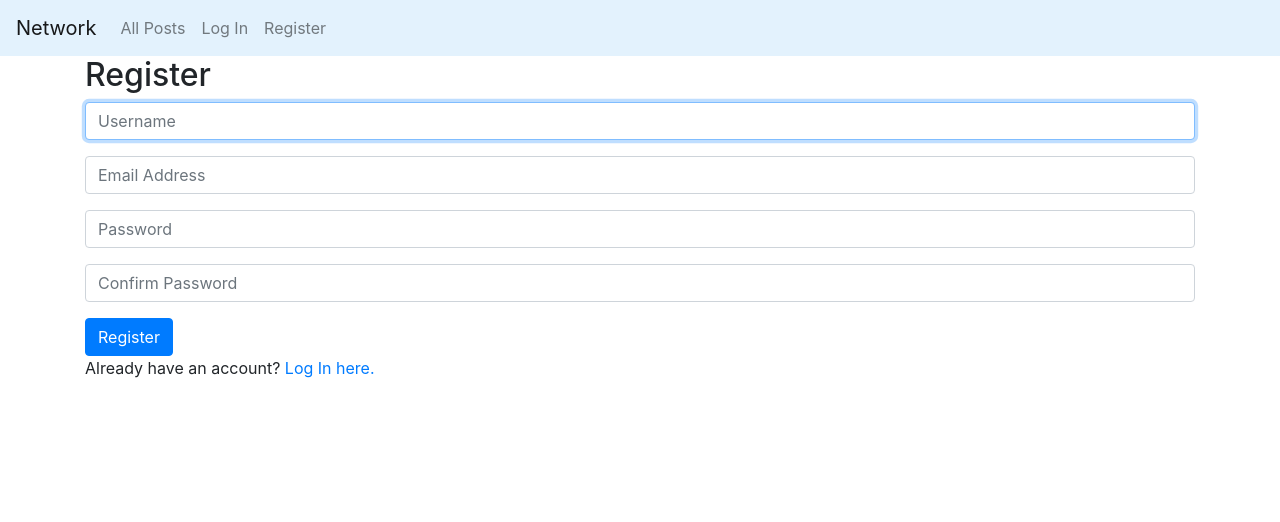
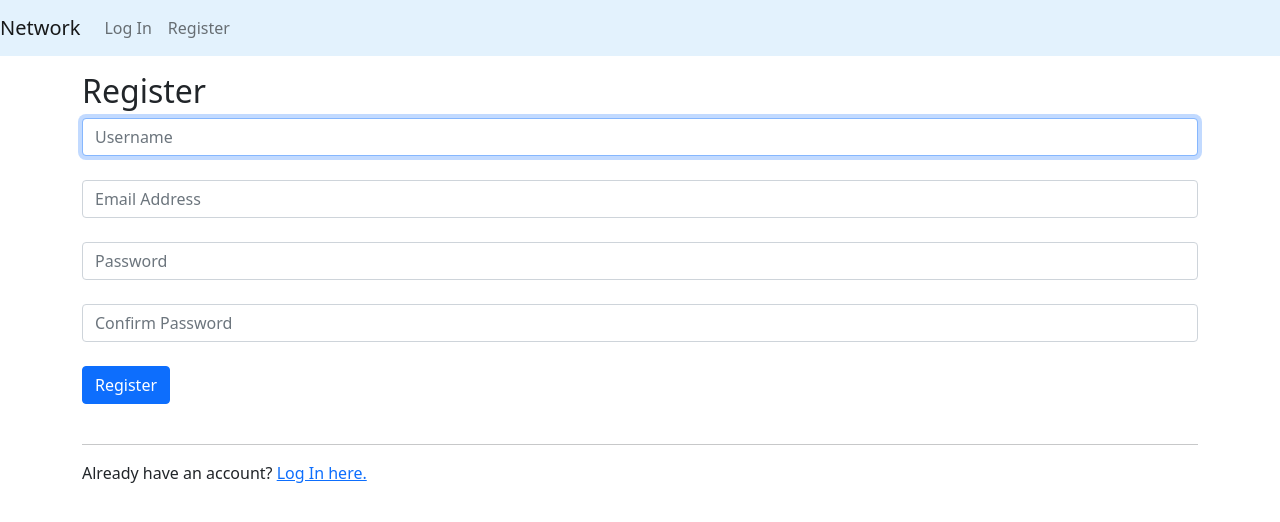
Before and after one commit to angelr1076/CS50-Network, a Django app: page /register in a window 1280 px wide. Shown: the top 522 px of the page. Run offline with Django 3.2, Linux system fonts and the light colour scheme; some libraries are stand-ins or nearby versions.

Commit message:
fixed styling issues

```diff
--- a/network/templates/network/layout.html
+++ b/network/templates/network/layout.html
@@ -4,54 +4,31 @@
 <html lang="en">
     <head>
         <title>{% block title %}Social Network{% endblock %}</title>
-        <link rel="stylesheet" href="https://stackpath.bootstrapcdn.com/bootstrap/4.4.1/css/bootstrap.min.css" integrity="sha384-Vkoo8x4CGsO3+Hhxv8T/Q5PaXtkKtu6ug5TOeNV6gBiFeWPGFN9MuhOf23Q9Ifjh" crossorigin="anonymous">
+        <link href="https://cdn.jsdelivr.net/npm/bootstrap@5.0.0-beta2/dist/css/bootstrap.min.css" rel="stylesheet"
+            integrity="sha384-BmbxuPwQa2lc/FVzBcNJ7UAyJxM6wuqIj61tLrc4wSX0szH/Ev+nYRRuWlolflfl" crossorigin="anonymous">
         <link rel="stylesheet" href="https://cdn.jsdelivr.net/npm/bootstrap-icons@1.4.0/font/bootstrap-icons.css">
         <link href="{% static 'network/styles.css' %}" rel="stylesheet">
         <link rel="shortcut icon" type="image/png" href="{% static 'network/favicon.ico' %}"/>
+
     </head>
     <body>
     <!--Get username of the user that's logged in and pass to JS-->
     <input id="loggedin-user" value="{{ request.user }}" hidden>
 
-        <nav class="navbar navbar-expand-lg navbar navbar-light" style="background-color: #e3f2fd;">
+        <nav class="navbar navbar-expand-sm navbar navbar-light" style="background-color: #e3f2fd;">
             <a class="navbar-brand" href="#">Network</a>
 
             <div class="collapse navbar-collapse" id="navbarNavDropdown">
+            {% if not user.is_authenticated %}
               <ul class="navbar-nav mr-auto">
                 <li class="nav-item">
-                  <a class="nav-link" href="{% url 'network:index' %}">All Posts</a>
+                    <a class="nav-link" href="{% url 'network:login' %}">Log In</a>
                 </li>
-                {% if user.is_authenticated %}
-                {% if user.profile.id %}
-                    <li class="nav-item">
-                        <a class="nav-link" href="{% url 'network:post-add' %}">Add Post</a>
-                    </li>
-                {% else %}
                 <li class="nav-item">
-                    <a class="nav-link" href="{% url 'network:profile-add' %}">Add Post</a>
+                    <a class="nav-link" href="{% url 'network:register' %}">Register</a>
                 </li>
-                {% endif %}
-                    {% if user.profile.id %}
-                    <li class="nav-item">
-                        <a class="nav-link" href="{% url 'network:follow-posts' user.profile.id %}">Following</a>
-                    </li>
-                    <li class="nav-item">
-                        <a class="nav-link" href="{% url 'network:profile-detail' user.profile.id %}"> View Profile</a>
-                    </li>
-                    {% else %}
-                    <li class="nav-item">
-                        <a class="nav-link" href="{% url 'network:profile-add' %}">Create Profile</a>
-                    </li>
-                    {% endif %}
-                {% else %}
-                    <li class="nav-item">
-                        <a class="nav-link" href="{% url 'network:login' %}">Log In</a>
-                    </li>
-                    <li class="nav-item">
-                        <a class="nav-link" href="{% url 'network:register' %}">Register</a>
-                    </li>
-                {% endif %}
                 </ul>
+            {% endif %}
                 {% if user.is_authenticated %}
                 <ul class="navbar-nav ml-auto">
                     <li class="nav-item dropdown ml-auto">
@@ -60,6 +37,31 @@
                         </a>
                         <ul class="dropdown-menu" aria-labelledby="navbarDropdownMenuLink">
                             <li><a class="dropdown-item" href="{% url 'network:logout' %}">Logout</a></li>
+                            <li><a class="dropdown-item"" href="{% url 'network:index' %}">All Posts</a></li>
+
+                            {% if user.profile.id %}
+                            <li>
+                                <a class="dropdown-item" href="{% url 'network:post-add' %}">Add Post</a>
+                            </li>
+                            {% else %}
+                            <li>
+                                <a class="dropdown-item" href="{% url 'network:profile-add' %}">Add Post</a>
+                            </li>
+                            {% endif %}
+                            {% if user.profile.id %}
+                            <li>
+                                <a class="dropdown-item" href="{% url 'network:follow-posts' user.profile.id %}">Following</a>
+                            </li>
+                            <li>
+                                <a class="dropdown-item" href="{% url 'network:profile-detail' user.profile.id %}"> View Profile</a>
+                            </li>
+                            {% else %}
+                            <li>
+                                <a class="dropdown-item" href="{% url 'network:profile-add' %}">Create Profile</a>
+                            </li>
+                            {% endif %}
+                            {% else %}
+
                         </ul>
                     </li>
                 </ul>
@@ -76,7 +78,9 @@
             <script src="{% static 'network/main.js' %}"></script>
         {% endblock %}
         <!-- Optional Javascript -->
-    <script src="https://cdn.jsdelivr.net/npm/@popperjs/core@2.5.4/dist/umd/popper.min.js" integrity="sha384-q2kxQ16AaE6UbzuKqyBE9/u/KzioAlnx2maXQHiDX9d4/zp8Ok3f+M7DPm+Ib6IU" crossorigin="anonymous"></script>
-<script src="https://cdn.jsdelivr.net/npm/bootstrap@5.0.0-beta1/dist/js/bootstrap.min.js" integrity="sha384-pQQkAEnwaBkjpqZ8RU1fF1AKtTcHJwFl3pblpTlHXybJjHpMYo79HY3hIi4NKxyj" crossorigin="anonymous"></script>
+
+    <script src="https://cdn.jsdelivr.net/npm/bootstrap@5.0.0-beta2/dist/js/bootstrap.bundle.min.js"
+        integrity="sha384-b5kHyXgcpbZJO/tY9Ul7kGkf1S0CWuKcCD38l8YkeH8z8QjE0GmW1gYU5S9FOnJ0"
+        crossorigin="anonymous"></script>
     </body>
 </html>
--- a/network/templates/network/register.html
+++ b/network/templates/network/register.html
@@ -2,7 +2,7 @@
 
 {% block body %}
 
-    <h2>Register</h2>
+    <h2 class="pt-3">Register</h2>
 
     {% if message %}
         <div>{{ message }}</div>
@@ -13,18 +13,23 @@
         <div class="form-group">
             <input class="form-control" autofocus type="text" name="username" placeholder="Username">
         </div>
+        <br>
         <div class="form-group">
             <input class="form-control" type="email" name="email" placeholder="Email Address">
         </div>
+        <br>
         <div class="form-group">
             <input class="form-control" type="password" name="password" placeholder="Password">
         </div>
+        <br>
         <div class="form-group">
             <input class="form-control" type="password" name="confirmation" placeholder="Confirm Password">
         </div>
+        <br>
         <input class="btn btn-primary" type="submit" value="Register">
     </form>
-
+    <br>
+    <hr>
     Already have an account? <a href="{% url 'network:login' %}">Log In here.</a>
 
 {% endblock %}
```
Also changed, not shown: network/templates/network/login.html (+5 -2 lines).
